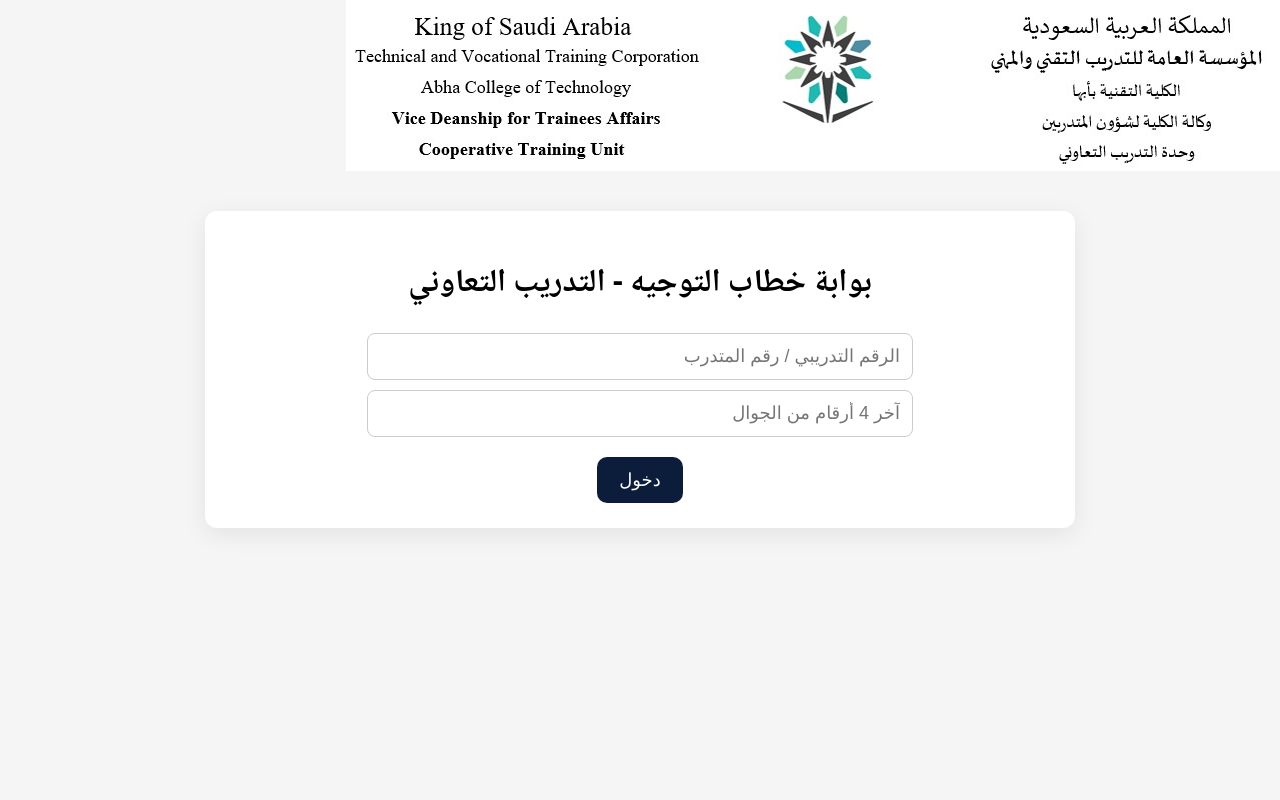
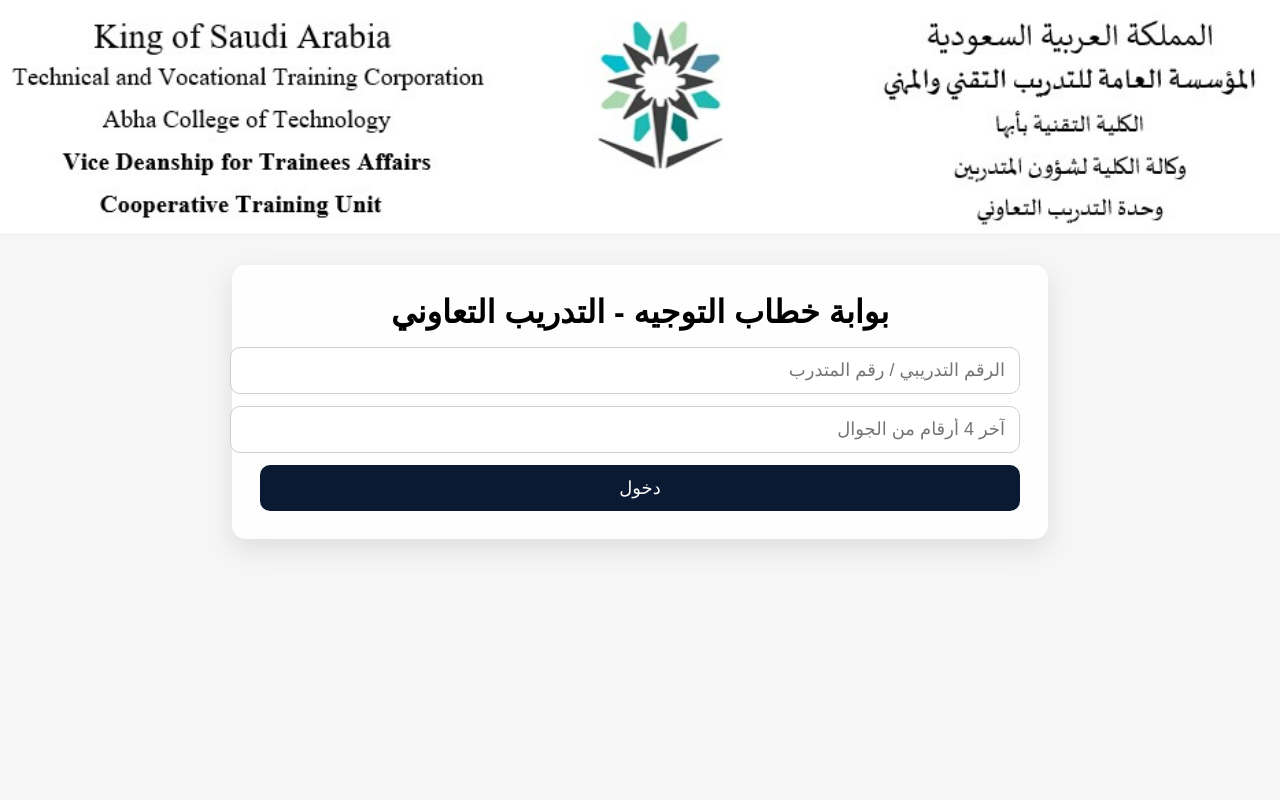
Before and after one commit to ctabha/coop-training, a Flask app: template templates/index.html in a window 1280 px wide. Run offline with Flask 3, Linux system fonts and the light colour scheme; the template is opened without the code that fills it, so the values that code supplies are empty.

Commit message:
Update style.css

```diff
--- a/static/style.css
+++ b/static/style.css
@@ -1,59 +1,89 @@
+@font-face {
+  font-family: "NotoNaskhArabic";
+  src: url("/static/fonts/NotoNaskhArabic-Regular.ttf") format("truetype");
+}
+
 body {
-  font-family: "Noto Naskh Arabic", Arial, sans-serif;
   margin: 0;
+  font-family: "NotoNaskhArabic", Arial, sans-serif;
 }
 
 .page-bg {
   min-height: 100vh;
-  background: #f5f5f5;
+  background: #f6f6f6;
 }
 
-.site-header {
+.top-header {
   width: 100%;
   background: #fff;
-  border-bottom: 1px solid #ddd;
-  text-align: center;
+  border-bottom: 1px solid #eee;
 }
 
-.site-header img {
-  max-width: 100%;
+.header-img {
+  width: 100%;
   height: auto;
   display: block;
-  margin: 0 auto;
 }
 
 .card {
-  width: min(820px, 92%);
+  max-width: 760px;
   margin: 30px auto;
-  background: white;
-  padding: 25px;
-  border-radius: 12px;
-  box-shadow: 0 6px 25px rgba(0,0,0,0.08);
-  text-align: center;
+  background: rgba(255,255,255,0.92);
+  padding: 28px;
+  border-radius: 14px;
+  box-shadow: 0 10px 28px rgba(0,0,0,0.10);
 }
 
-input, select {
-  width: min(520px, 90%);
-  padding: 12px;
-  margin: 10px auto;
-  display: block;
-  border: 1px solid #ccc;
-  border-radius: 8px;
-  font-size: 18px;
+.title {
+  text-align: center;
+  margin: 0 0 16px 0;
 }
 
-button, .btn {
-  display: inline-block;
-  padding: 12px 22px;
+.form {
+  display: grid;
+  gap: 12px;
+  margin-top: 14px;
+}
+
+.input {
+  width: 100%;
+  padding: 12px 14px;
+  border: 1px solid #cfcfcf;
   border-radius: 10px;
+  font-size: 18px;
+  outline: none;
+}
+
+.btn {
+  background: #0b1a33;
+  color: #fff;
   border: none;
-  background: #0b1d3a;
-  color: #fff;
+  padding: 12px 14px;
+  border-radius: 10px;
   font-size: 18px;
   cursor: pointer;
+  text-align: center;
+  display: inline-block;
   text-decoration: none;
+}
+
+.error {
+  color: #b00020;
+  text-align: center;
+  font-weight: 700;
+}
+
+.success {
+  color: #0a7a2f;
+  text-align: center;
+  font-weight: 700;
   margin-top: 10px;
 }
 
-.error { color: #c00; margin-top: 10px; }
-.success { color: #0a7a2f; margin-top: 10px; }
+.info {
+  display: grid;
+  gap: 8px;
+  margin-top: 10px;
+  font-size: 18px;
+}
+.label { font-weight: 700; }
```
